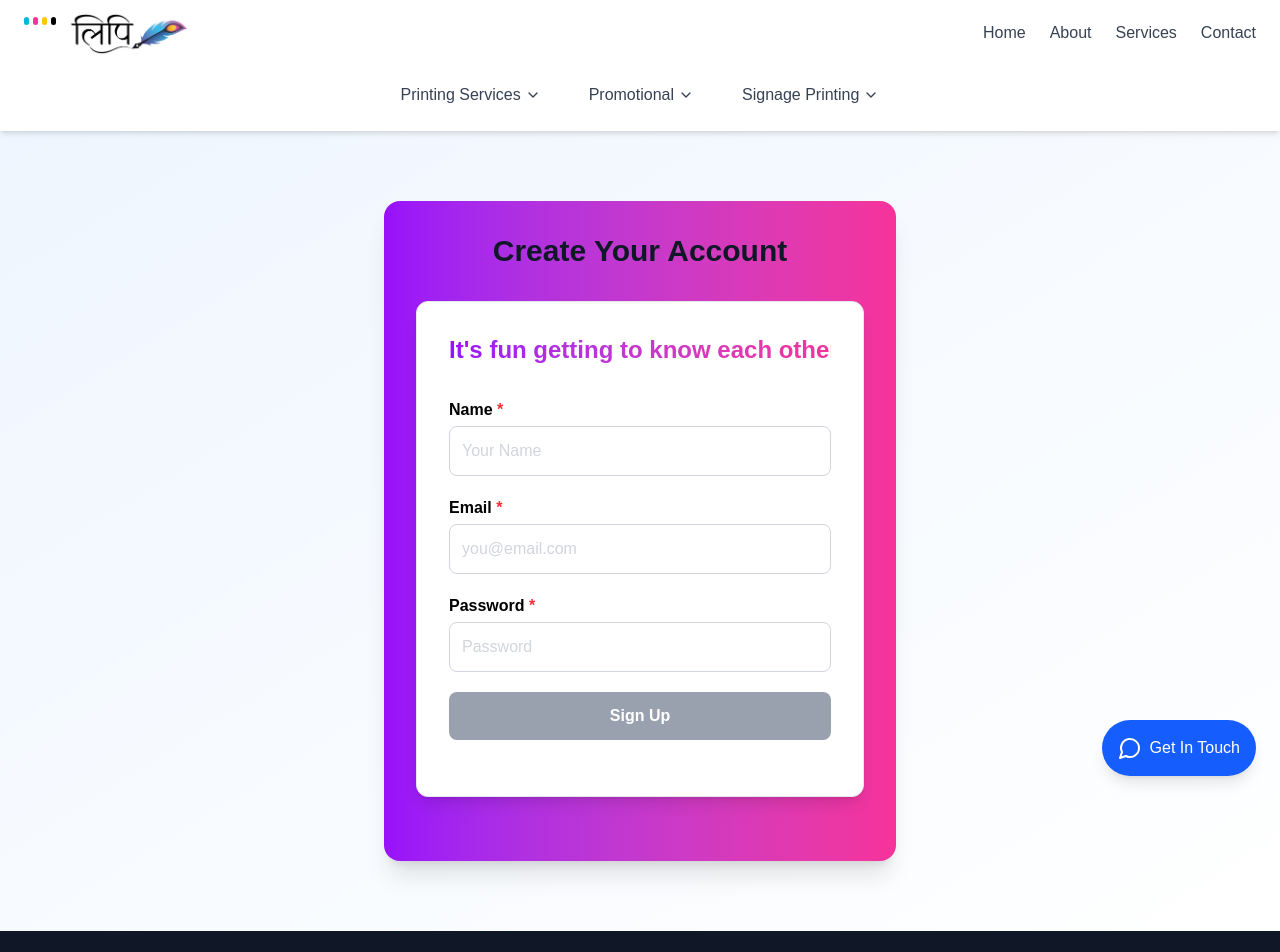
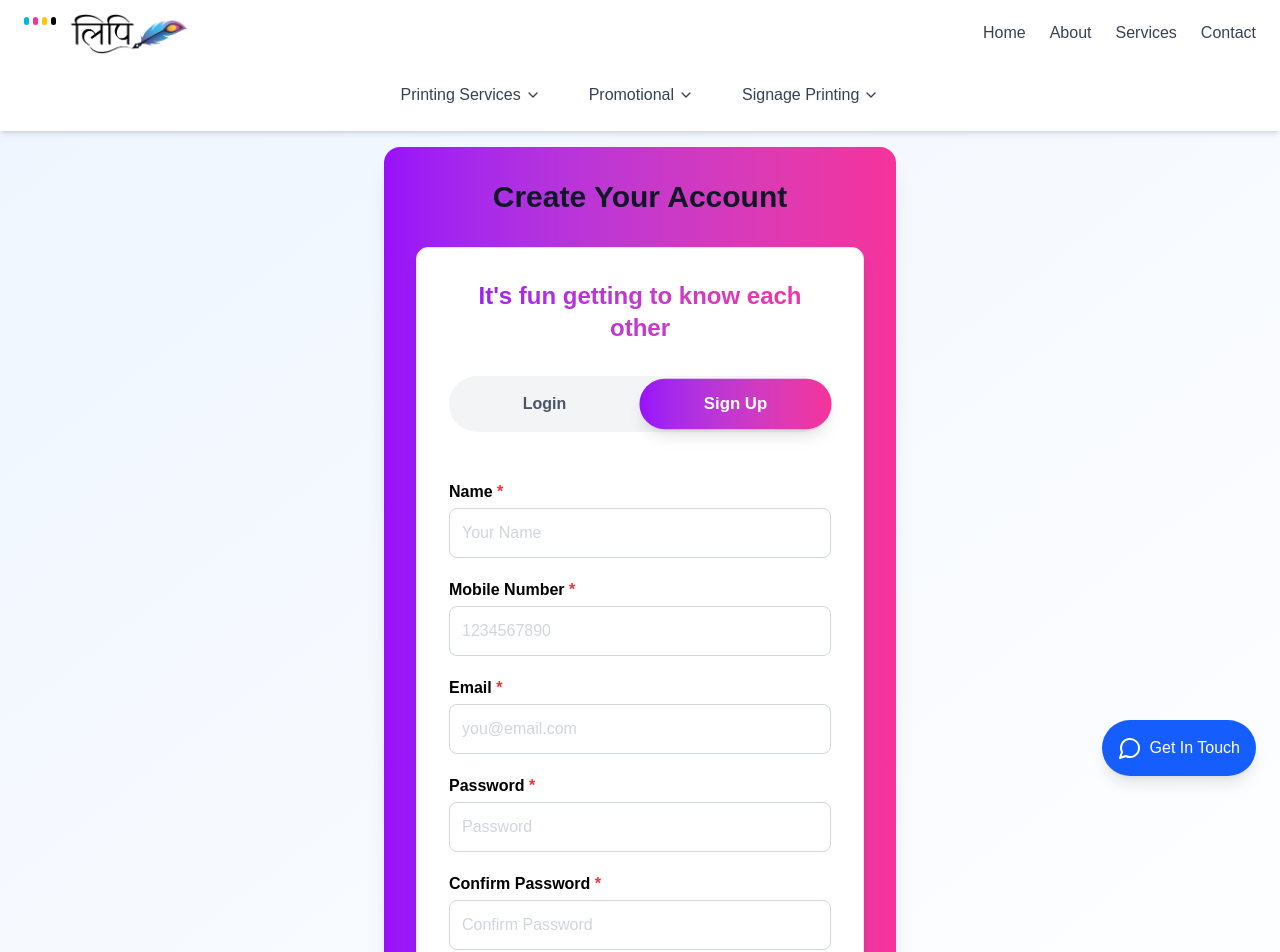
Before and after one commit to VinayakKuthiala/leepi, a Next.js app in the folder frontend/: page /signup in a window 1280 px wide. Shown: the top 952 px of the page. Built offline with nearby package versions, Linux system fonts and the light colour scheme; a web font is replaced by a local one.

Commit message:
Updated signup/login component

```diff
--- a/frontend/src/components/SignUp.tsx
+++ b/frontend/src/components/SignUp.tsx
@@ -1,39 +1,122 @@
 "use client";
-import React from "react";
+import React, { useState } from "react";
 import { Controller, useForm, useFormState } from "react-hook-form";
-import { toast, ToastContainer } from "react-toastify";
+import { toast } from "react-toastify";
 import "react-toastify/dist/ReactToastify.css";
 
 const SignUp = () => {
-  const { handleSubmit, control } = useForm({ mode: "onChange" });
+  const [activeTab, setActiveTab] = useState<"login" | "signup">("signup");
+  const [showOtpModal, setShowOtpModal] = useState(false);
+  const [otpValues, setOtpValues] = useState(["", "", "", "", "", ""]);
+  const { handleSubmit, control, reset } = useForm({ mode: "onChange" });
   const { isValid, errors } = useFormState({ control });
+
+  // Reset form when switching tabs
+  const handleTabChange = (tab: "login" | "signup") => {
+    setActiveTab(tab);
+    reset();
+  };
 
   const onSubmit = async (formData: any) => {
     try {
       const formdata = new FormData();
+
+      if (activeTab === "login") {
         formdata.append("name", formData.name);
+        formdata.append("mobile", formData.mobile);
         formdata.append("email", formData.email);
         formdata.append("password", formData.password);
 
+        //API call for login
+        await new Promise((res) => setTimeout(res, 1000));
+        toast.success("Login successful! Welcome back.");
+      } else {
+        formdata.append("name", formData.name);
+        formdata.append("mobile", formData.mobile);
+        formdata.append("email", formData.email);
+        formdata.append("password", formData.password);
+        formdata.append("retypePassword", formData.retypePassword);
+
         //API call for sign up
         await new Promise((res) => setTimeout(res, 1000));
-      toast.success("Sign up successful! Welcome aboard.");
+        toast.success("Sign up successful! Please verify your mobile number.");
+        setShowOtpModal(true);
+      }
     } catch (error) {
-      toast.error("Failed to sign up. Please try again.");
+      toast.error(`Failed to ${activeTab}. Please try again.`);
     }
+  };
+
+  // Handle OTP input change
+  const handleOtpChange = (index: number, value: string) => {
+    if (value.length <= 1 && /^[0-9]*$/.test(value)) {
+      const newOtpValues = [...otpValues];
+      newOtpValues[index] = value;
+      setOtpValues(newOtpValues);
+
+      // Auto-focus next input
+      if (value && index < 5) {
+        const nextInput = document.getElementById(`otp-${index + 1}`);
+        nextInput?.focus();
+      }
+    }
+  };
+
+  // Handle OTP verification
+  const handleOtpVerify = () => {
+    const otpCode = otpValues.join("");
+    if (otpCode.length === 6) {
+      toast.success("OTP verified successfully! Account created.");
+      setShowOtpModal(false);
+      setOtpValues(["", "", "", "", "", ""]);
+      reset();
+    } else {
+      toast.error("Please enter a valid 6-digit OTP.");
+    }
+  };
+
+  // Handle back from OTP
+  const handleOtpBack = () => {
+    setShowOtpModal(false);
+    setOtpValues(["", "", "", "", "", ""]);
   };
 
   const inputClassName =
     "w-full border border-gray-300 rounded-lg p-3 focus:ring-2 focus:ring-blue-500 focus:outline-none placeholder:text-gray-300 text-black";
+
   return (
+    <>
       <div className="flex flex-col gap-6 bg-white border border-gray-200 p-8 rounded-xl shadow-lg max-w-lg mx-auto my-8">
-      {/* <h2 className="text-2xl font-bold text-gray-800 mb-2">
-        Create your free account
-      </h2> */}
-      <h2 className="whitespace-nowrap text-2xl font-bold bg-gradient-to-r from-purple-600 to-pink-500 bg-clip-text text-transparent mb-2">
-        It's fun getting to know each other -
+        <h2 className="text-2xl font-bold bg-gradient-to-r from-purple-600 to-pink-500 bg-clip-text text-transparent mb-2 text-center">
+          It's fun getting to know each other
         </h2>
-      <form onSubmit={handleSubmit(onSubmit)} className="flex flex-col gap-5 ">
+
+        {/* Tab Navigation */}
+        <div className="flex gap-2 p-1 bg-gray-100 rounded-full mb-6">
+          <button
+            onClick={() => handleTabChange("login")}
+            className={`flex-1 font-bold py-3 px-6 rounded-full text-center transition-all duration-300 transform ${
+              activeTab === "login"
+                ? "bg-gradient-to-r from-purple-600 to-pink-500 text-white shadow-lg scale-105"
+                : "text-gray-600 hover:text-gray-800 hover:bg-gray-200"
+            }`}
+          >
+            Login
+          </button>
+          <button
+            onClick={() => handleTabChange("signup")}
+            className={`flex-1 font-bold py-3 px-6 rounded-full text-center transition-all duration-300 transform ${
+              activeTab === "signup"
+                ? "bg-gradient-to-r from-purple-600 to-pink-500 text-white shadow-lg scale-105"
+                : "text-gray-600 hover:text-gray-800 hover:bg-gray-200"
+            }`}
+          >
+            Sign Up
+          </button>
+        </div>
+
+        <form onSubmit={handleSubmit(onSubmit)} className="flex flex-col gap-5">
+          {/* Name Field - Both Login and Signup */}
           <Controller
             name="name"
             control={control}
@@ -58,6 +141,40 @@ const SignUp = () => {
               </div>
             )}
           />
+
+          {/* Mobile Number Field - Both Login and Signup */}
+          <Controller
+            name="mobile"
+            control={control}
+            defaultValue={""}
+            rules={{
+              required: "Mobile number is required",
+              pattern: {
+                value: /^[0-9]{10}$/,
+                message: "Please enter a valid 10-digit mobile number",
+              },
+            }}
+            render={({ field }) => (
+              <div className="flex flex-col gap-1">
+                <label className="font-semibold text-black">
+                  Mobile Number <span className="text-red-500">*</span>
+                </label>
+                <input
+                  {...field}
+                  type="tel"
+                  placeholder="1234567890"
+                  className={inputClassName}
+                />
+                {errors.mobile && (
+                  <span className="text-red-500 text-xs">
+                    {errors.mobile.message as string}
+                  </span>
+                )}
+              </div>
+            )}
+          />
+
+          {/* Email Field - Both Login and Signup */}
           <Controller
             name="email"
             control={control}
@@ -88,6 +205,8 @@ const SignUp = () => {
               </div>
             )}
           />
+
+          {/* Password Field - Both Login and Signup */}
           <Controller
             name="password"
             control={control}
@@ -118,20 +237,134 @@ const SignUp = () => {
               </div>
             )}
           />
+
+          {/* Retype Password Field - Only for Signup */}
+          {activeTab === "signup" && (
+            <Controller
+              name="retypePassword"
+              control={control}
+              defaultValue={""}
+              rules={{
+                required: "Please confirm your password",
+                validate: (value, formValues) =>
+                  value === formValues.password || "Passwords do not match",
+              }}
+              render={({ field }) => (
+                <div className="flex flex-col gap-1">
+                  <label className="font-semibold text-black">
+                    Confirm Password <span className="text-red-500">*</span>
+                  </label>
+                  <input
+                    {...field}
+                    type="password"
+                    placeholder="Confirm Password"
+                    className={inputClassName}
+                  />
+                  {errors.retypePassword && (
+                    <span className="text-red-500 text-xs">
+                      {errors.retypePassword.message as string}
+                    </span>
+                  )}
+                </div>
+              )}
+            />
+          )}
+
+          {/* Forgot Password Link - Only for Login */}
+          {activeTab === "login" && (
+            <div className="text-center">
+              <button
+                type="button"
+                className="text-purple-600 hover:text-purple-700 text-sm font-medium transition-colors duration-200"
+                onClick={() =>
+                  toast.info("Forgot password functionality coming soon!")
+                }
+              >
+                Forgot Password?
+              </button>
+            </div>
+          )}
+
+          {/* Submit Button */}
           <button
             type="submit"
             disabled={!isValid}
             className={`w-full py-3 rounded-lg font-semibold text-white transition-colors duration-200 ${
               isValid
-              ? "bg-blue-600 hover:bg-blue-700"
+                ? "bg-gradient-to-r from-purple-600 to-pink-500 hover:from-purple-700 hover:to-pink-600"
                 : "bg-gray-400 cursor-not-allowed"
             }`}
           >
-          Sign Up
+            {activeTab === "login" ? "Login" : "Sign Up"}{" "}
           </button>
         </form>
-      <ToastContainer />
       </div>
+
+      {/* OTP Modal */}
+      {showOtpModal && (
+        <div className="fixed inset-0 bg-black bg-opacity-50 flex items-center justify-center z-50">
+          <div className="bg-white rounded-xl p-8 max-w-md w-full mx-4 shadow-2xl">
+            <div className="text-center mb-6">
+              <h3 className="text-2xl font-bold bg-gradient-to-r from-purple-600 to-pink-500 bg-clip-text text-transparent mb-2">
+                Verify Your Mobile
+              </h3>
+              <p className="text-gray-600">
+                We've sent a 6-digit verification code to your mobile number
+              </p>
+            </div>
+
+            {/* OTP Input Fields */}
+            <div className="flex justify-center gap-3 mb-6">
+              {otpValues.map((value, index) => (
+                <input
+                  key={index}
+                  id={`otp-${index}`}
+                  type="text"
+                  value={value}
+                  onChange={(e) => handleOtpChange(index, e.target.value)}
+                  onKeyDown={(e) => {
+                    if (e.key === "Backspace" && !value && index > 0) {
+                      const prevInput = document.getElementById(
+                        `otp-${index - 1}`,
+                      );
+                      prevInput?.focus();
+                    }
+                  }}
+                  className=" text-black w-12 h-12 text-center text-xl font-bold border-2 border-gray-300 rounded-lg focus:border-purple-500 focus:outline-none transition-colors"
+                  maxLength={1}
+                />
+              ))}
+            </div>
+
+            {/* Action Buttons */}
+            <div className="flex gap-3">
+              <button
+                onClick={handleOtpBack}
+                className="flex-1 py-3 px-4 border border-gray-300 text-gray-700 rounded-lg font-medium hover:bg-gray-50 transition-colors"
+              >
+                Back
+              </button>
+              <button
+                onClick={handleOtpVerify}
+                className="flex-1 py-3 px-4 bg-gradient-to-r from-purple-600 to-pink-500 text-white rounded-lg font-medium hover:from-purple-700 hover:to-pink-600 transition-colors"
+              >
+                Verify OTP
+              </button>
+            </div>
+
+            {/* Resend Link */}
+            <div className="text-center mt-4">
+              <button
+                onClick={() => toast.info("OTP resent successfully!")}
+                className="text-purple-600 hover:text-purple-700 text-sm font-medium transition-colors"
+              >
+                Didn't receive the code? Resend
+              </button>
+            </div>
+          </div>
+        </div>
+      )}
+    </>
   );
 };
 
```
Also changed, not shown: frontend/src/app/layout.tsx (+14 -0 lines). Lines whose indentation alone changed are shown as unchanged.
